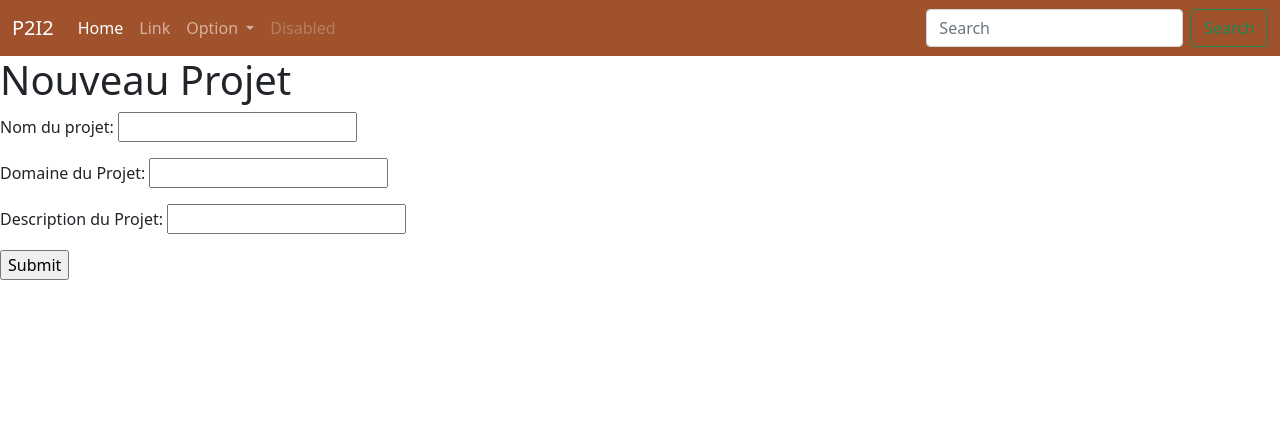
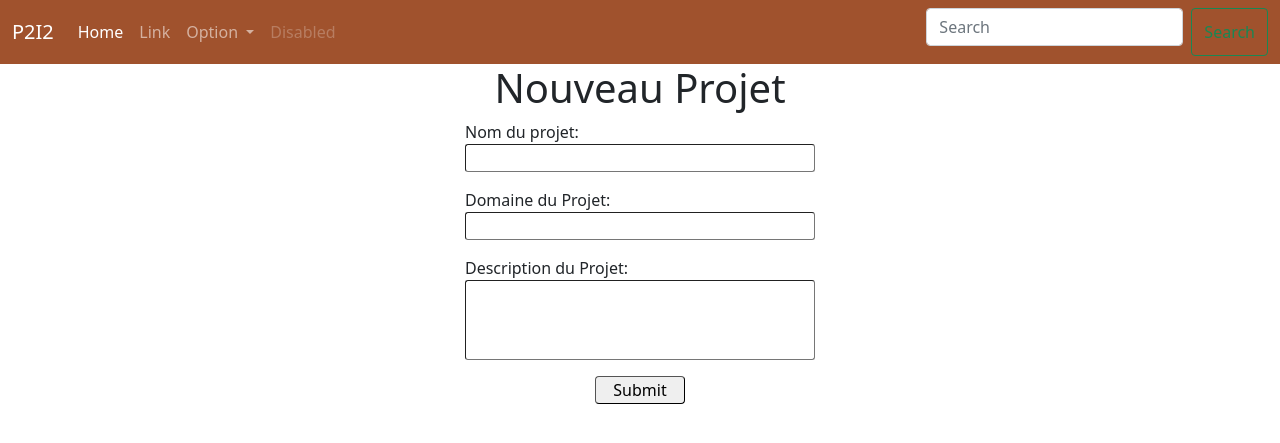
Before and after one commit to rouxmi/Bird-Democratie-Participative, a Flask app: page /form in a window 1280 px wide. Shown: the top 443 px of the page. Run offline with Flask 2, Linux system fonts and the light colour scheme.

Commit message:
css du creer le sub

```diff
--- a/app.py
+++ b/app.py
@@ -1,5 +1,5 @@
 import sqlite3
-from flask import Flask, render_template, request
+from flask import Flask, render_template, request, url_for
 
 app = Flask(__name__)
 
--- /dev/null
+++ b/static/styles/stylesub.css
@@ -0,0 +1,32 @@
+body {
+    text-align: center;
+}
+form {
+    display: inline-block;
+}
+input {
+ display: block;
+ width: 350px;
+ float: bottom;
+ margin-bottom: 10px;
+ border-radius: 3px;
+ border-width: 1px;
+}
+
+label {
+ text-align: left;
+ width: 350px;
+}
+
+h1{
+    text-align: center;
+    margin-left: auto;
+    margin-right: auto;
+
+}
+
+textarea{
+    text-align: bottom;
+    margin-right: auto;
+    margin-left: auto;
+}
--- a/templates/sub.html
+++ b/templates/sub.html
@@ -1,7 +1,10 @@
 {% extends 'layout.html' %}
+
+
 
 {% block content %}
    <div>
+      <link rel="stylesheet" href='/static/styles/stylesub.css' />
       <h1>Nouveau Projet</h1>
       <form action="/post" method = "POST">
       <p>
@@ -25,11 +28,15 @@
       </label>
       <input type='text' name='description'
       required
-      minlength='1' maxlength='2000'>
+         minlength='1' maxlength='2000' style="height: 80px">
       </input>
       </p>
       <p>
-   <input type= "submit" value="Submit" >
+      <input type= "submit" value="Submit" style="margin-left: auto;
+                                                   margin-right: auto;
+                                                   width: 90px;
+                                                   border-radius: 4px;
+                                                   border-width: 1px;" >
       </input>
       </p>
       </form>
```
Lines whose indentation alone changed are shown as unchanged.
